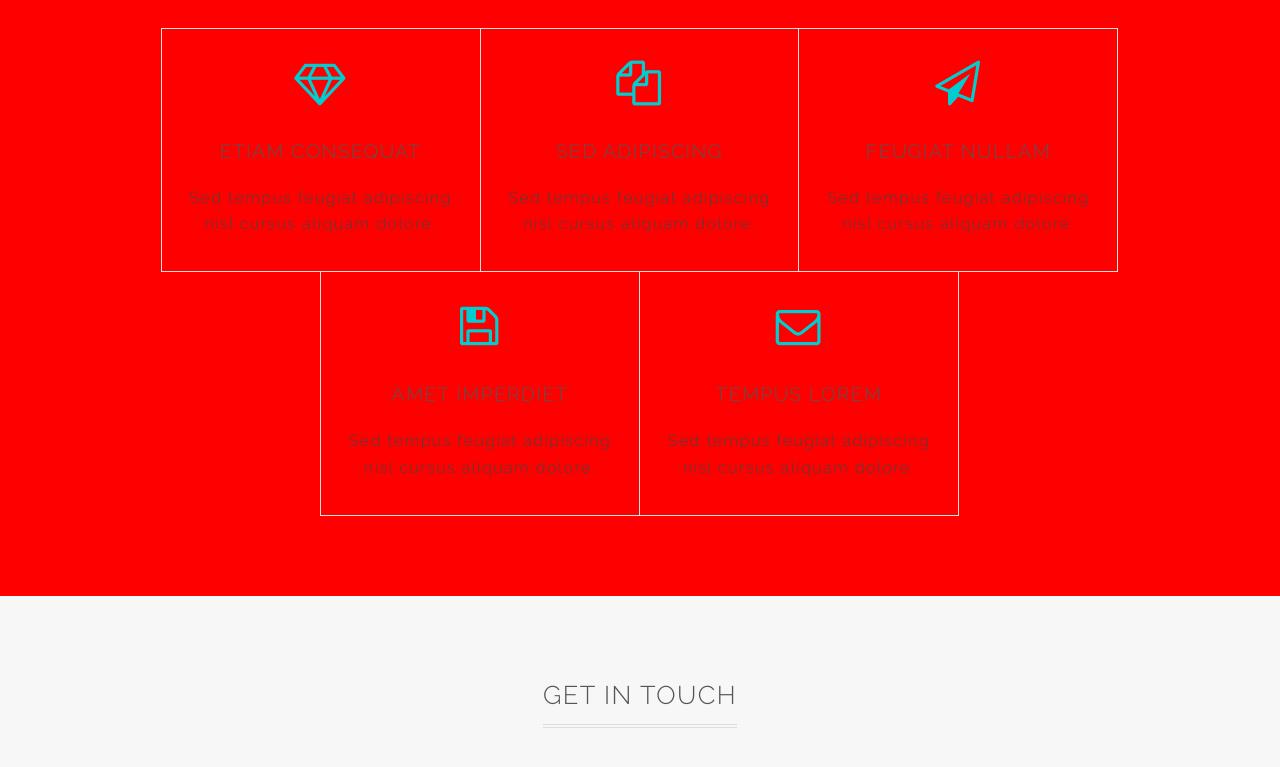
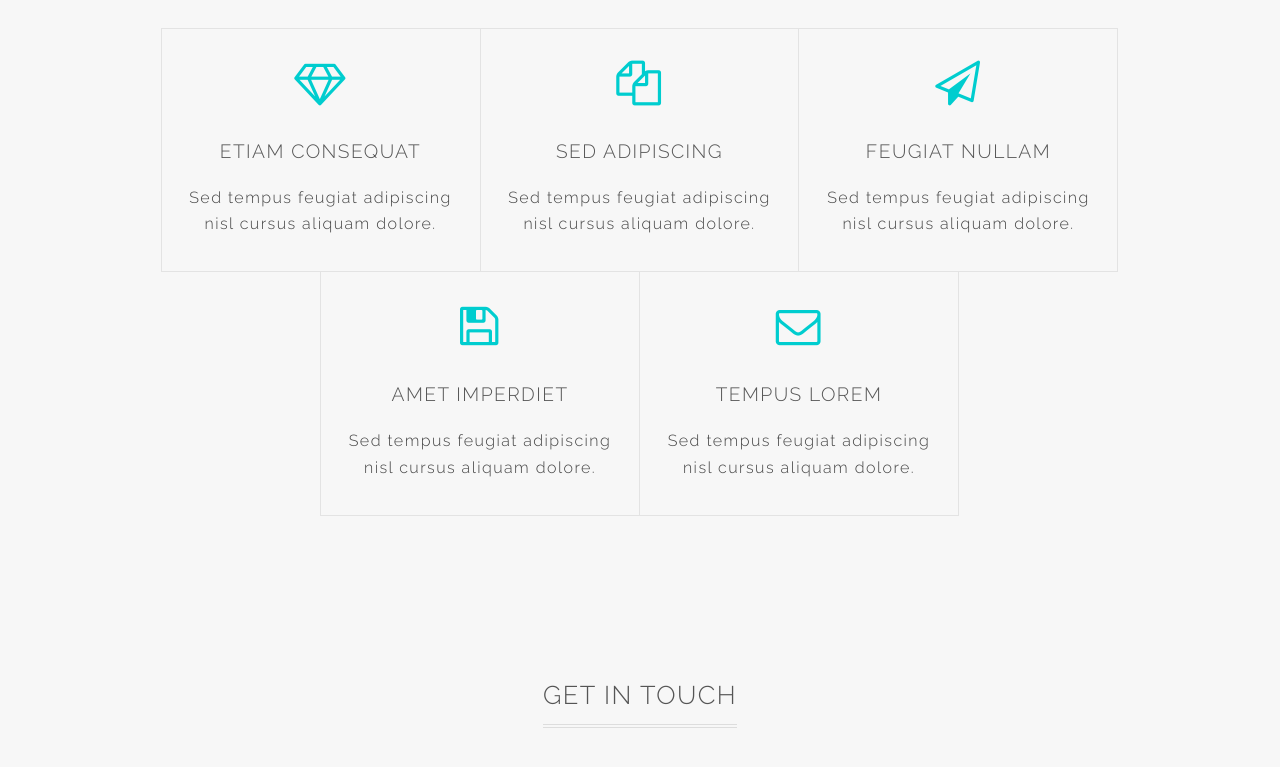
Before and after one commit to CryptedBytes/cryptedbytes.github.io, a plain HTML site: page index.html in a window 1280 px wide. Shown: the part 760-1527 px from the top of the page. Drawn offline with Linux system fonts and the light colour scheme.

Commit message:
Updated colors

```diff
--- a/assets/css/main.css
+++ b/assets/css/main.css
@@ -2527,7 +2527,7 @@
 
 	section.special, article.special, header.special {
 		text-align: center;
-		background-color: #ff0000;
+		background-color: #F7F7F7;
 
 	}
 
```
